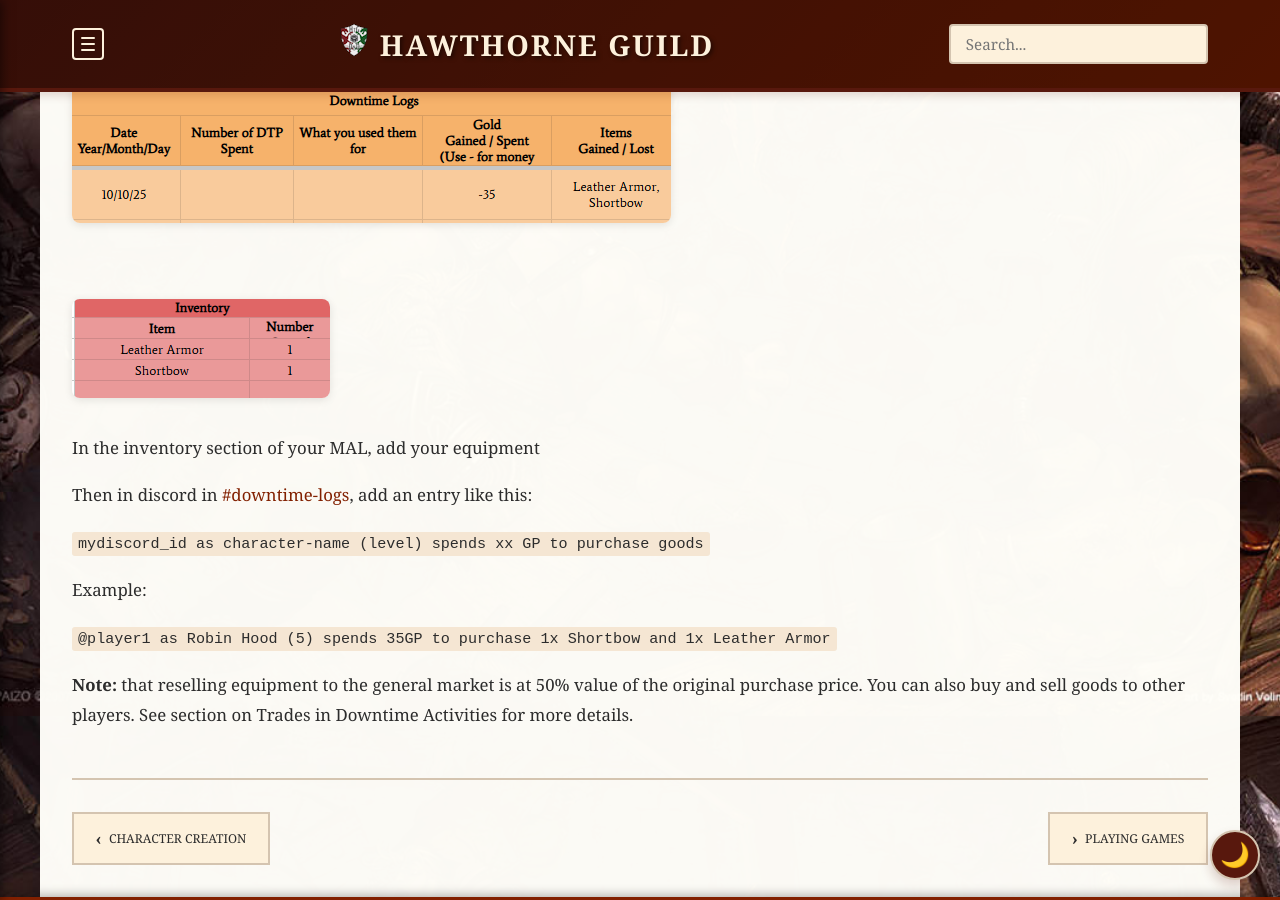
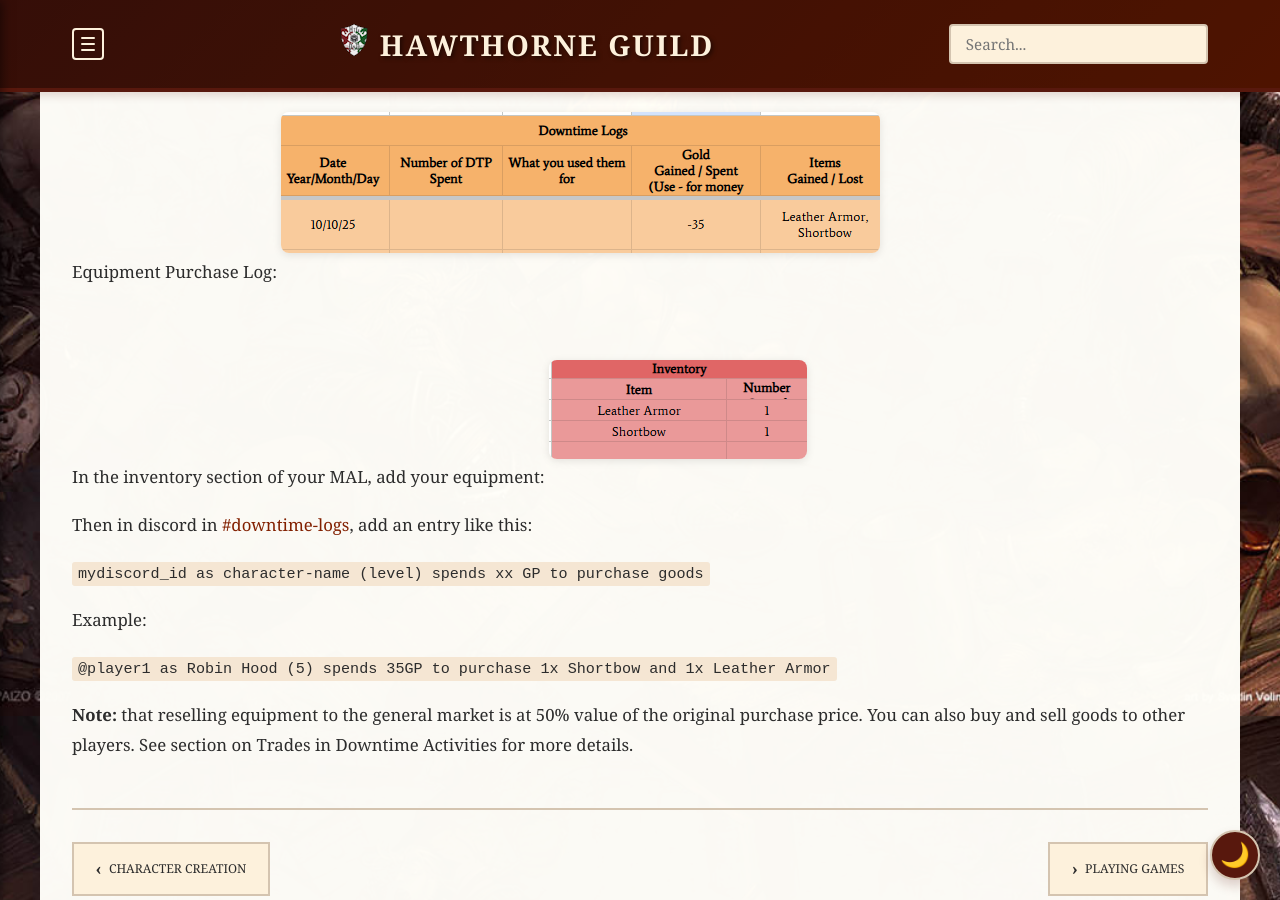
Before and after one commit to coconutswallow/Guides, a Jekyll site: the page built from _playersguide/your-mal.md, in a window 1280 px wide and 900 px high, scrolled down 1984 px. Built offline with Jekyll 4.4.1, drawn with Linux system fonts in a browser that asks for light colours; comment, search, counter and statistics services are not loaded.

Commit message:
players guide updates

```diff
--- a/_data/faqs.yml
+++ b/_data/faqs.yml
@@ -9,7 +9,7 @@
   - question: Can a 2024 character use any 2014 class / subclass / race / feat?
     category: Character Creation
     answer: |-
-      If there is no 2024 version of it you may use the 2014 version, otherwise you must use the 2024 version.  For example: **2024 Cleric, 2014 Twilight Domain** - Permitted,  **2024 Cleric, 2014 Life Domain** - Not Permitted
+      If there is no 2024 version of it you may use the 2014 version, otherwise you must use the 2024 version.  For example: \n **2024 Cleric, 2014 Twilight Domain** - Permitted, \n **2024 Cleric, 2014 Life Domain** - Not Permitted
   - question: Do I need to have played games to be a DM on the server?
     category: DM
     answer: |-
--- a/_playersguide/your-mal.md
+++ b/_playersguide/your-mal.md
@@ -31,10 +31,11 @@
 
 Your character comes with initial gold and equipment based on the rules of the PHB.  Everything under the Equipment Tab of the <a href="https://docs.google.com/spreadsheets/d/1fBEv1yDNTD-vwUyK6pK_oiXg2K7OiltW35iFCqxyMTY/edit?gid=552371857#gid=552371857">Allowed Content</a> you can make purchases whenever you want.  In order to do so, you will need to make an entry in both your MAL and declare the transaction in <a href="https://discord.com/channels/308324031478890497/617830376257093640">#downtime-logs</a>.
 
+<br>Equipment Purchase Log:
 ![Equipment Purchase Downtime Log]({{ '/assets/images/mal-equipment-purchase.png' | relative_url }})
 
+<br>In the inventory section of your MAL, add your equipment:
 ![Inventory Update]({{ '/assets/images/mal-inventory.png' | relative_url }})
-<br>In the inventory section of your MAL, add your equipment
 
 Then in discord in <a href="https://discord.com/channels/308324031478890497/617830376257093640">#downtime-logs</a>, add an entry like this:
 
```
Also changed, not shown: _playersguide/2024-games.md (+2 -5 lines), _playersguide/character-creation.md (+1 -1 lines).
